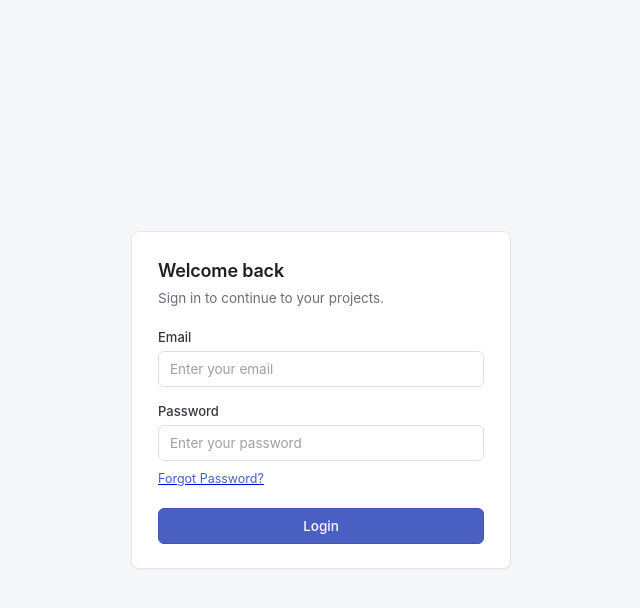
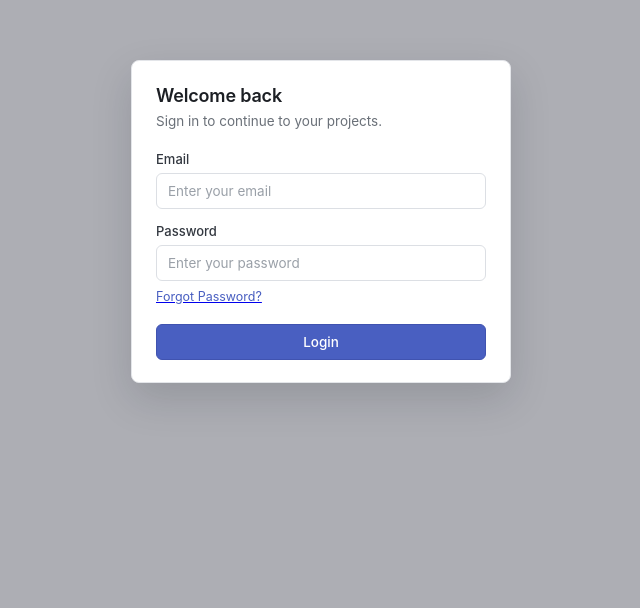
Before and after one commit to adeeltahirdev/MiniProjectManager, a React (Vite) app: page /login in a window 1280 px wide. Shown: the top 608 px of the page, without its empty margins (319-959 px from the left). Built offline with nearby package versions, Linux system fonts and the light colour scheme.

Commit message:
Created project card component and Made the craete project component flow properly

```diff
--- a/src/components/CreateProject.jsx
+++ b/src/components/CreateProject.jsx
@@ -1,14 +1,14 @@
 import { useState } from "react"
 import { useProjects } from "../context/ProjectContext"
 
-function CreateProject() {
+function CreateProject({onClose}) {
 
     const {createProject} = useProjects()
     const [name, setName] = useState('')
     const [description, setDescription] = useState('')
     const [error, setError] = useState('')
 
-    async function handleSubmit(e) {
+    function handleSubmit(e) {
         e.preventDefault()
 
         setError('')
@@ -23,11 +23,13 @@ function CreateProject() {
         setName('')
         setDescription('')
 
+        onClose?.()
+
     }
 
     return(
-        <div className="container">
-            <form className="login-form" onSubmit={handleSubmit}>
+        <div className="container" onClick={onClose}>
+            <form className="login-form" onSubmit={handleSubmit} onClick={(e) => e.stopPropagation()}>
                 <h2>Create Project</h2>
 
                 <div className="form-group">
@@ -45,6 +47,7 @@ function CreateProject() {
                     <label htmlFor="description">Description</label>
                     <textarea
                         id="description"
+                        className="project-description"
                         value={description}
                         onChange={(e) => setDescription(e.target.value)}
                     >
--- a/src/index.css
+++ b/src/index.css
@@ -154,6 +154,67 @@
   font-weight: bold;
 }
 
+/* ---------- Modal overlay (wraps CreateProject) ---------- */
+.container {
+  position: fixed;
+  inset: 0;
+  background: rgba(20, 25, 40, 0.35);
+  display: flex;
+  align-items: flex-start;
+  justify-content: center;
+  padding: 60px 20px 40px;
+  z-index: 50;
+  overflow-y: auto;
+}
+
+/* ---------- Textarea needs its own sizing ---------- */
+.project-description {
+  width: 100%;
+  padding: 9px 11px;
+  font-size: 13.5px;
+  font-family: inherit;
+  color: #23262b;
+  background: #fff;
+  border: 1px solid #dcdfe4;
+  border-radius: 6px;
+  outline: none;
+  min-height: 88px;
+  resize: vertical;
+  line-height: 1.45;
+  transition: border-color 120ms ease, box-shadow 120ms ease;
+}
+
+.project-description::placeholder {
+  color: #9aa0a8;
+}
+
+.project-description:hover {
+  border-color: #cfd3d9;
+}
+
+.project-description:focus {
+  border-color: #98a3d8;
+  box-shadow: 0 0 0 3px rgba(74, 95, 193, 0.12);
+}
+
+.container .login-form {
+  padding: 24px 24px 22px;
+  gap: 14px;
+  box-shadow: 0 16px 40px rgba(20, 25, 40, 0.16);
+  animation: modal-in 160ms ease-out;
+}
+
+@keyframes modal-in {
+  from {
+    opacity: 0;
+    transform: translateY(-6px);
+  }
+  to {
+    opacity: 1;
+    transform: translateY(0);
+  }
+}
+
 /* ---------- Small screens ---------- */
 @media (max-width: 420px) {
   .login-form {
--- a/src/pages/Dashboard.jsx
+++ b/src/pages/Dashboard.jsx
@@ -1,14 +1,19 @@
+import { useSearchParams } from "react-router-dom";
 import { useProjects } from "../context/ProjectContext";
+import CreateProject from "../components/CreateProject";
+import { useState } from "react";
 
 function Dashboard() {
 
-    const {projects, createProject} = useProjects()
+    const {projects} = useProjects()
+
+    const [showCreateform, setShowCreateForm] = useState(false)
 
     function handleCreate() {
-        createProject(
-            'Test Project',
-            'This project was created through Context API.'
-        )
+
+        setShowCreateForm(true)
+
+
     }
 
     return(
@@ -16,6 +21,8 @@ function Dashboard() {
             <h1>Dashboard</h1>
 
             <button onClick={handleCreate}>Create test project</button>
+
+            {showCreateform && <CreateProject onClose={() => setShowCreateForm(false)}/>}
 
             {projects.map(project => (
                 <div key={project.id}>
```
Also changed, not shown: src/components/ProjectCard.jsx (added, +12 -0 lines).
